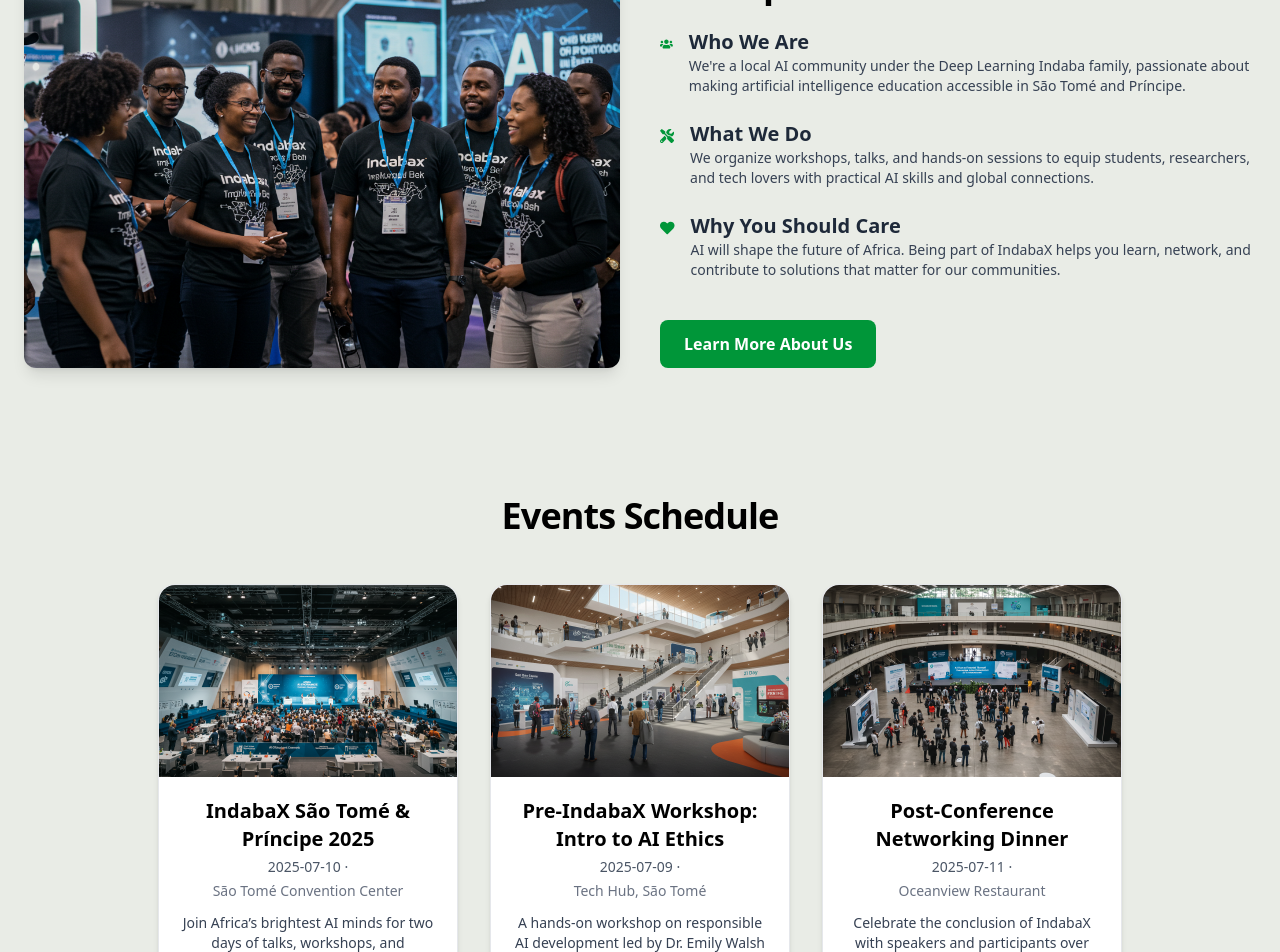
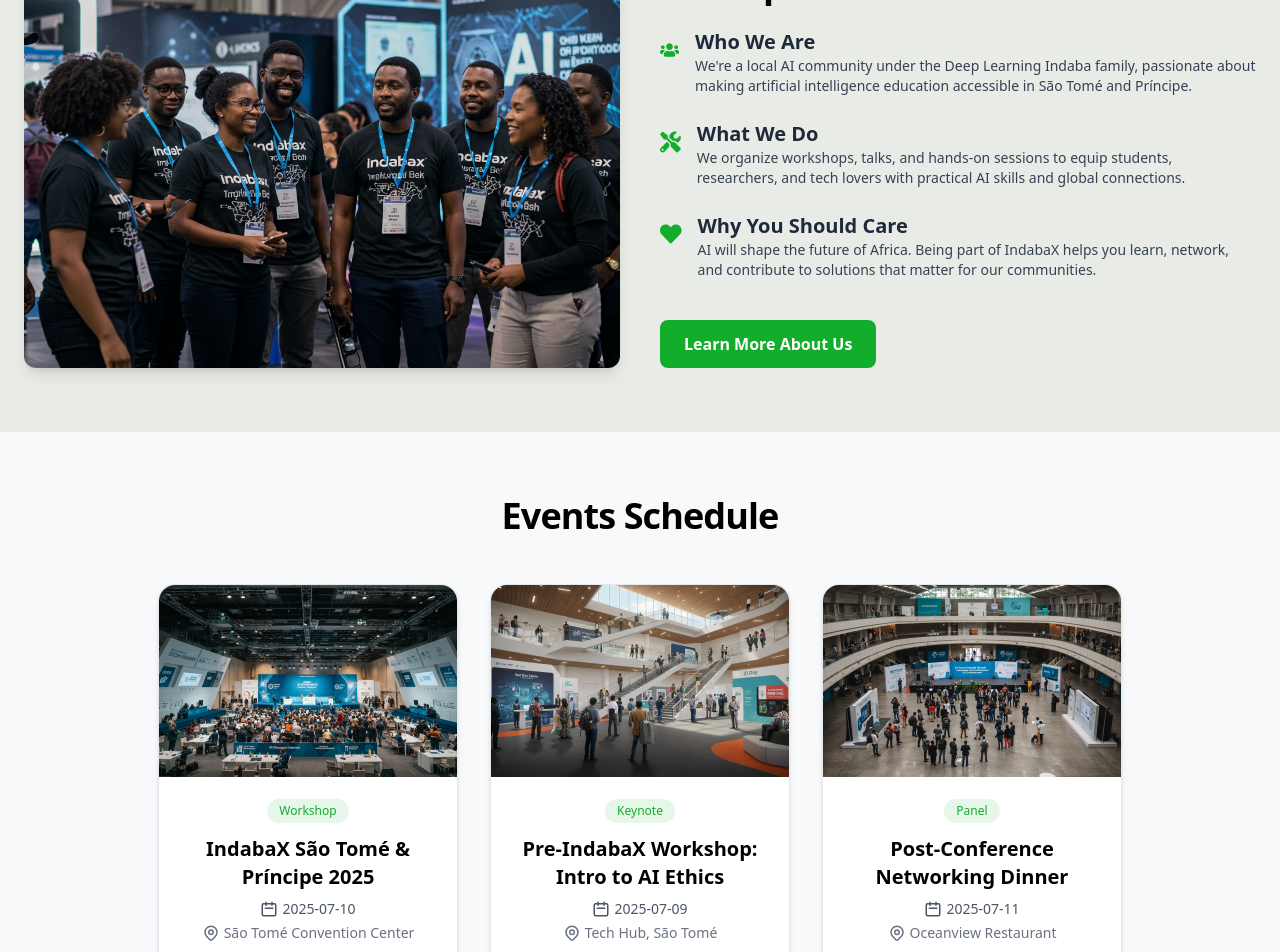
Before and after one commit to MOSOBELULU/indabaX, a React (Vite) app: page / in a window 1280 px wide. Shown: the part 940-1892 px from the top of the page. Built offline with nearby package versions, Linux system fonts and the light colour scheme.

Commit message:
wip-events section

```diff
--- a/src/components/About.jsx
+++ b/src/components/About.jsx
@@ -23,7 +23,7 @@ export default function About() {
 
 
           <div className="flex  items-start space-x-4">
-            <FaUsers className="text-2xl text-[#009639] mt-1" />
+            <FaUsers className="text-4xl text-[#12AD2B] mt-1" />
             <div>
               <h3 className="text-xl font-semibold text-gray-800">Who We Are</h3>
               <p className="text-gray-700 text-sm">
@@ -34,7 +34,7 @@ export default function About() {
 
 
           <div className="flex items-start space-x-4">
-            <FaTools className="text-2xl text-[#009639] mt-1" />
+            <FaTools className="text-4xl text-[#12AD2B] mt-1" />
             <div>
               <h3 className="text-xl font-semibold text-gray-800">What We Do</h3>
               <p className="text-gray-700 text-sm">
@@ -45,7 +45,7 @@ export default function About() {
 
 
           <div className="flex items-start space-x-4">
-            <FaHeart className="text-2xl text-[#009639] mt-1" />
+            <FaHeart className="text-4xl text-[#12AD2B] mt-1" />
             <div>
               <h3 className="text-xl font-semibold text-gray-800">Why You Should Care</h3>
               <p className="text-gray-700 text-sm">
@@ -57,7 +57,7 @@ export default function About() {
 
           <a
             href="/aboutus"
-            className="inline-block mt-4 bg-[#009639] text-white px-6 py-3 rounded-lg font-semibold hover:bg-[#007f2f] transition duration-200"
+            className="inline-block mt-4 bg-[#12AD2B] text-white px-6 py-3 rounded-lg font-semibold hover:bg-[#007f2f] transition duration-200"
           >
             Learn More About Us
           </a>
--- a/src/components/Events.jsx
+++ b/src/components/Events.jsx
@@ -1,12 +1,14 @@
 import { events } from "../data/DummyData";
+import { HiOutlineCalendar, HiOutlineClock, HiOutlineLocationMarker } from "react-icons/hi";
 
 export default function Events() {
   return (
-    <div className="py-16 px-6">
+    <div className="py-16 px-6 bg-[#f8f9fa]">
       <div className="max-w-6xl mx-auto">
         <h2 className="text-center mb-12 text-3xl md:text-4xl font-extrabold text-black tracking-tight">
           Events Schedule
         </h2>
+
         <div className="flex flex-wrap gap-8 justify-center">
           {events.map((event, index) => (
             <div
@@ -19,14 +21,34 @@ export default function Events() {
                 className="w-full h-48 object-cover rounded-t-2xl"
               />
               <div className="p-5 text-center">
-                <h3 className="text-xl font-semibold text-black mb-1">
+
+
+                <span className="inline-block bg-[#12AD2B]/10 text-[#12AD2B] text-xs font-medium px-3 py-1 rounded-full mb-3">
+                  {event.type || "Session"}
+                </span>
+
+
+                <h3 className="text-xl font-semibold text-black mb-2">
                   {event.title}
                 </h3>
-                <p className="text-sm text-gray-600 mb-1">
-                  {event.date} · {event.time}
+
+
+                <p className="text-sm text-gray-600 flex items-center justify-center gap-1 mb-1">
+                  <HiOutlineCalendar className="text-lg" /> {event.date}
                 </p>
-                <p className="text-sm text-gray-500 mb-3">{event.location}</p>
-                <p className="text-gray-700 text-sm">{event.description}</p>
+
+                <p className="text-sm text-gray-500 flex items-center justify-center gap-1 mb-3">
+                  <HiOutlineLocationMarker className="text-lg" /> {event.location}
+                </p>
+
+                <p className="text-gray-700 text-sm mb-4">
+                  {event.description}
+                </p>
+
+
+                <button className="mt-2 bg-[#12AD2B] hover:bg-[#0f8e23] text-white text-sm font-semibold py-2 px-4 rounded-full transition duration-200">
+                  Learn More
+                </button>
               </div>
             </div>
           ))}
--- a/src/data/DummyData.jsx
+++ b/src/data/DummyData.jsx
@@ -78,6 +78,7 @@ export const sponsors = [
   {
     id: 1,
     image: '/images/events/event1.jpg',
+    type: 'Workshop',
     title: "IndabaX São Tomé & Príncipe 2025",
     date: "2025-07-10",
     location: "São Tomé Convention Center",
@@ -89,6 +90,7 @@ export const sponsors = [
     id: 2,
     image: '/images/events/event2.jpg',
     title: "Pre-IndabaX Workshop: Intro to AI Ethics",
+    type: "Keynote",
     date: "2025-07-09",
     location: "Tech Hub, São Tomé",
     description:
@@ -99,6 +101,7 @@ export const sponsors = [
     id: 3,
     image: '/images/events/event3.jpg',
     title: "Post-Conference Networking Dinner",
+    type: "Panel",
     date: "2025-07-11",
     location: "Oceanview Restaurant",
     description:
```
